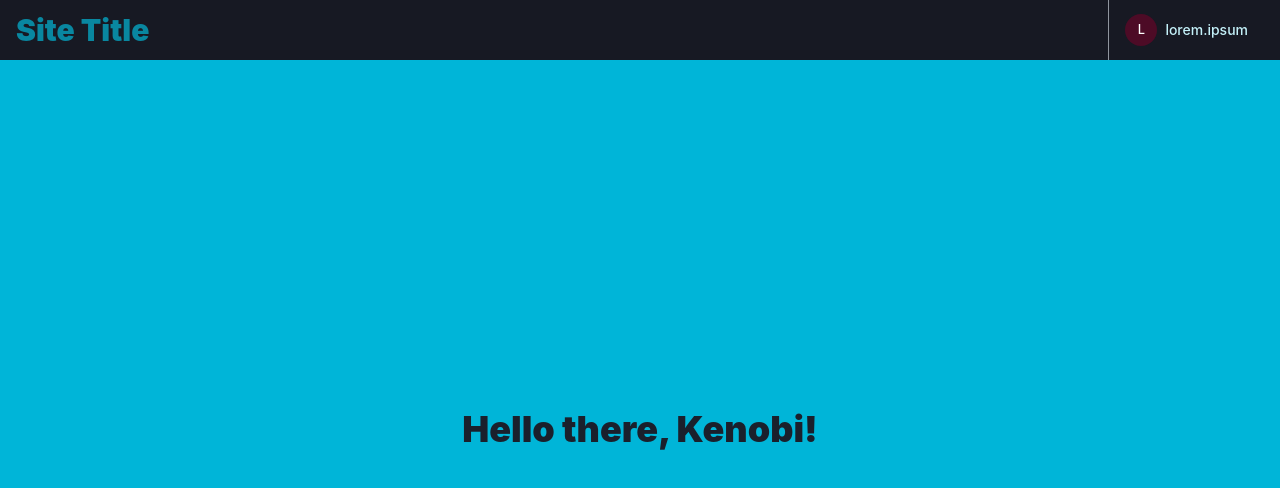
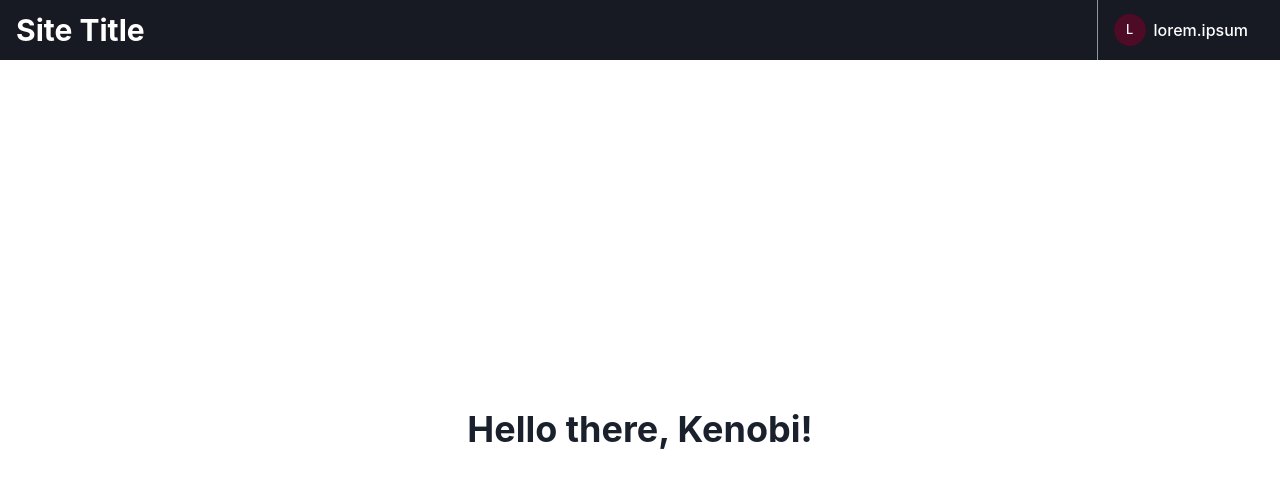
Before and after one commit to carldegs/nextjs-typescript-boilerplate, a Next.js app: page / in a window 1280 px wide. Shown: the top 488 px of the page. Built offline with nearby package versions, Linux system fonts and the light colour scheme.

Commit message:
Update layout and upgrade versions

```diff
--- a/src/components/Layout.tsx
+++ b/src/layouts/Layout.tsx
@@ -1,7 +1,7 @@
 import { Box, Grid } from '@chakra-ui/layout';
 import React from 'react';
 
-import Navigation from './Navigation';
+import Navigation from '../organisms/Navigation';
 
 const Layout: React.FC = ({ children }) => (
   <Grid gridTemplateRows="auto 1fr" h="100vh" overflowY="hidden">
--- a/src/components/Navigation.tsx
+++ b/src/organisms/Navigation.tsx
@@ -13,15 +13,15 @@ const Navigation: React.FC = () => {
   return (
     <Flex
       as="header"
-      bg="gray.900"
       alignItems="center"
       justifyContent="center"
       h={NAVBAR_HEIGHT}
       w="full"
       position="sticky"
+      bg="gray.900"
     >
       <Heading
-        color="cyan.700"
+        color="white"
         fontSize="3xl"
         ml={4}
         onClick={() => router.push('/')}
@@ -38,7 +38,7 @@ const Navigation: React.FC = () => {
           <Flex mx={4} cursor="pointer" alignItems="center">
             <Avatar size="sm" name={name} mr={2} />
             <Text
-              color="cyan.100"
+              color="white"
               lineHeight="32px"
               verticalAlign="middle"
               mr={4}
--- a/src/pages/index.tsx
+++ b/src/pages/index.tsx
@@ -1,7 +1,7 @@
 import { Flex, Heading } from '@chakra-ui/layout';
 import Head from 'next/head';
 
-import Layout from '../components/Layout';
+import Layout from '../layouts/Layout';
 
 const Home: React.FC = () => {
   return (
@@ -12,7 +12,7 @@ const Home: React.FC = () => {
         <link rel="icon" href="/favicon.ico" />
       </Head>
 
-      <Flex h="full" bg="cyan.500" alignItems="center" justifyContent="center">
+      <Flex h="full" alignItems="center" justifyContent="center">
         <Heading>Hello there, Kenobi!</Heading>
       </Flex>
     </Layout>
--- a/src/theme.ts
+++ b/src/theme.ts
@@ -1,58 +1,11 @@
 import { extendTheme } from '@chakra-ui/react';
 
-interface SetScrollbarParams {
-  width: string;
-  height: string;
-  barBg: string;
-  thumbBg: string;
-  barHoverBg: string;
-  thumbHoverBg: string;
-}
-
-const setScrollbar = ({
-  width = '12px',
-  height = 'inherit',
-  barBg = `rgba(0, 0, 0, 0.07)`,
-  barHoverBg = `rgba(0, 0, 0, 0.1)`,
-  thumbBg = `rgba(0, 0, 0, 0.15)`,
-  thumbHoverBg = `rgba(0, 0, 0, 0.2)`,
-}: Partial<SetScrollbarParams>): Record<string, any> => ({
-  '&::-webkit-scrollbar': {
-    width,
-    height,
-    borderRadius: '12px',
-    backgroundColor: barBg,
-  },
-  '&::-webkit-scrollbar:hover': {
-    backgroundColor: barHoverBg,
-  },
-  '&::-webkit-scrollbar-thumb': {
-    backgroundColor: thumbBg,
-  },
-  '&::-webkit-scrollbar-thumb:hover': {
-    backgroundColor: thumbHoverBg,
-  },
-});
-
 const theme = extendTheme({
-  components: {
-    Heading: {
-      baseStyle: {
-        fontWeight: 900,
-      },
-    },
-  },
   styles: {
     global: {
       html: {
         height: '100vh',
       },
-      body: {
-        fontSize: '14px',
-        bg: '#FBFBFB',
-        overflowY: 'hidden',
-      },
-      ...setScrollbar({}),
     },
   },
 });
```
Also changed, not shown: package.json (+7 -4 lines), src/components/QSubmitButton.tsx (deleted, +0 -26 lines), src/organisms/QSubmitButton.tsx (added, +26 -0 lines), src/molecules/RegInput.tsx (renamed from src/components/RegInput.tsx), src/organisms/QFormControl.tsx (renamed from src/components/QFormControl.tsx), 1 other file (tests, documents, lock files or other folders).
